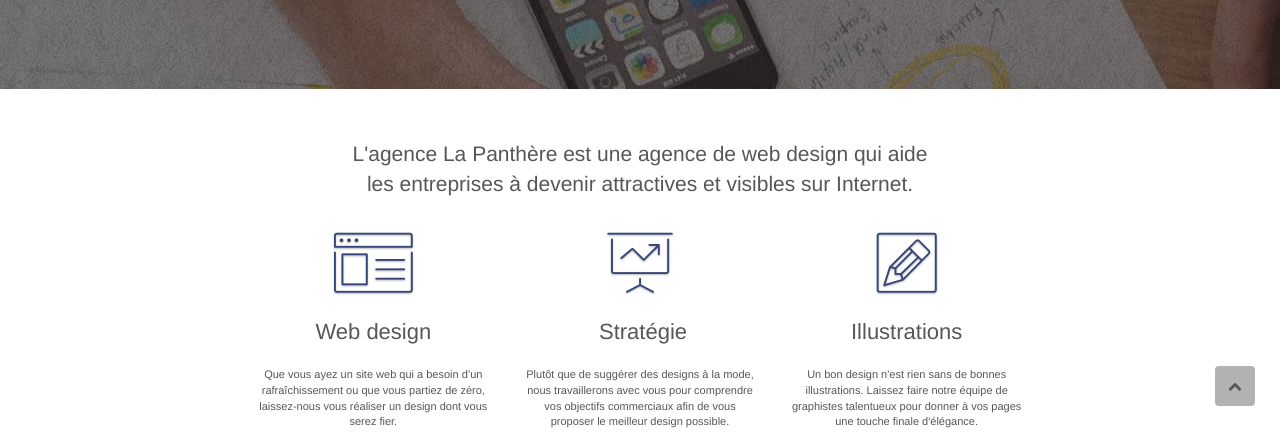
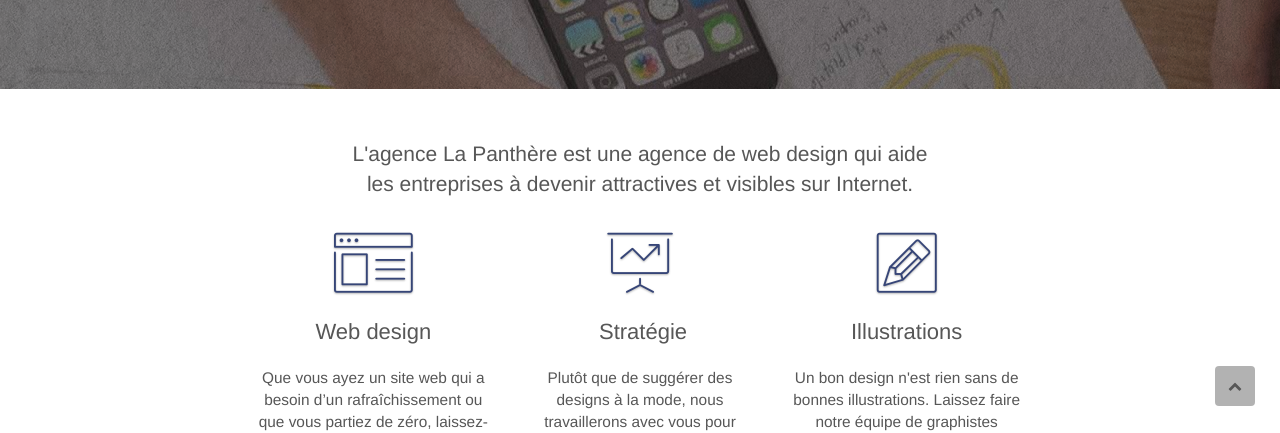
Before and after one commit to MaxMacia/Projet_OpenClassrooms_La-Panthere, a plain HTML site: page index.html in a window 1280 px wide. Shown: the part 369-802 px from the top of the page. Drawn offline with Linux system fonts and the light colour scheme.

Commit message:
augmentation de la taille des textes

```diff
--- a/style.css
+++ b/style.css
@@ -677,7 +677,7 @@ a {
 }
 
 p {
-    font-size: 11px;
+    font-size: 1.1em;
 }
 
 .tight-width-whitespace {
```
